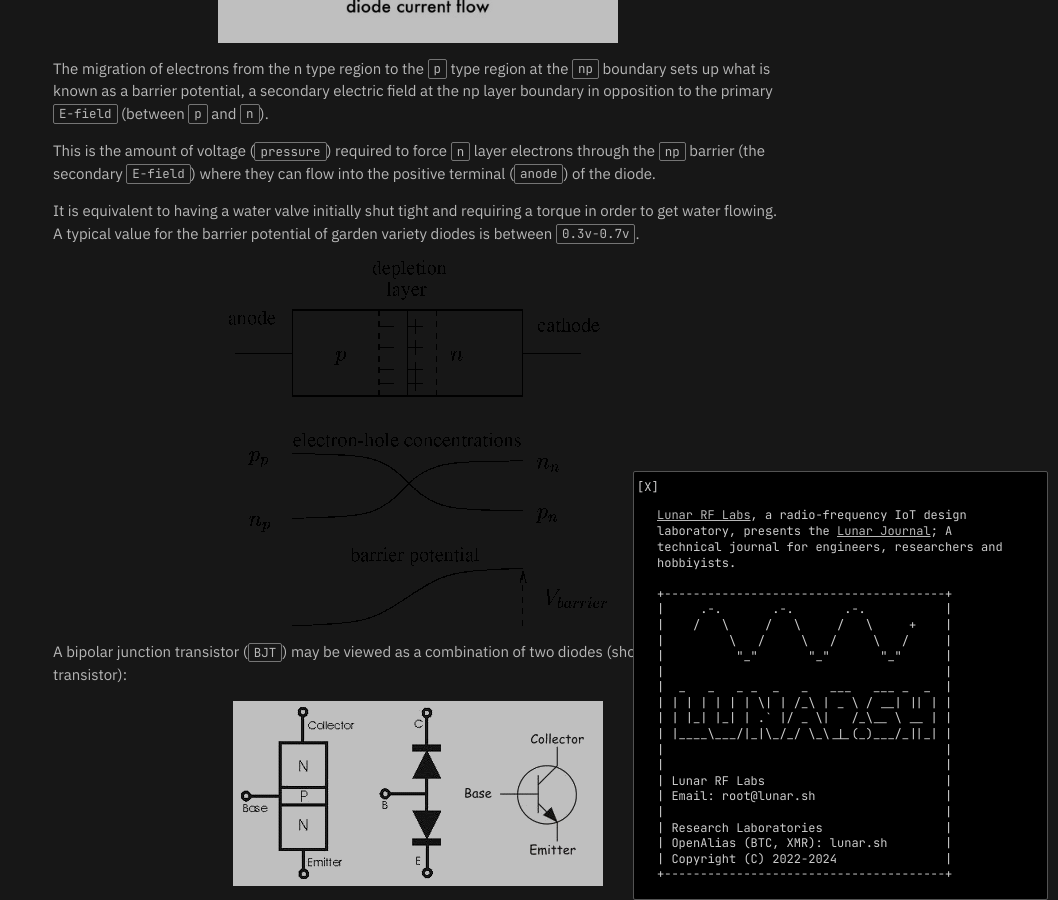
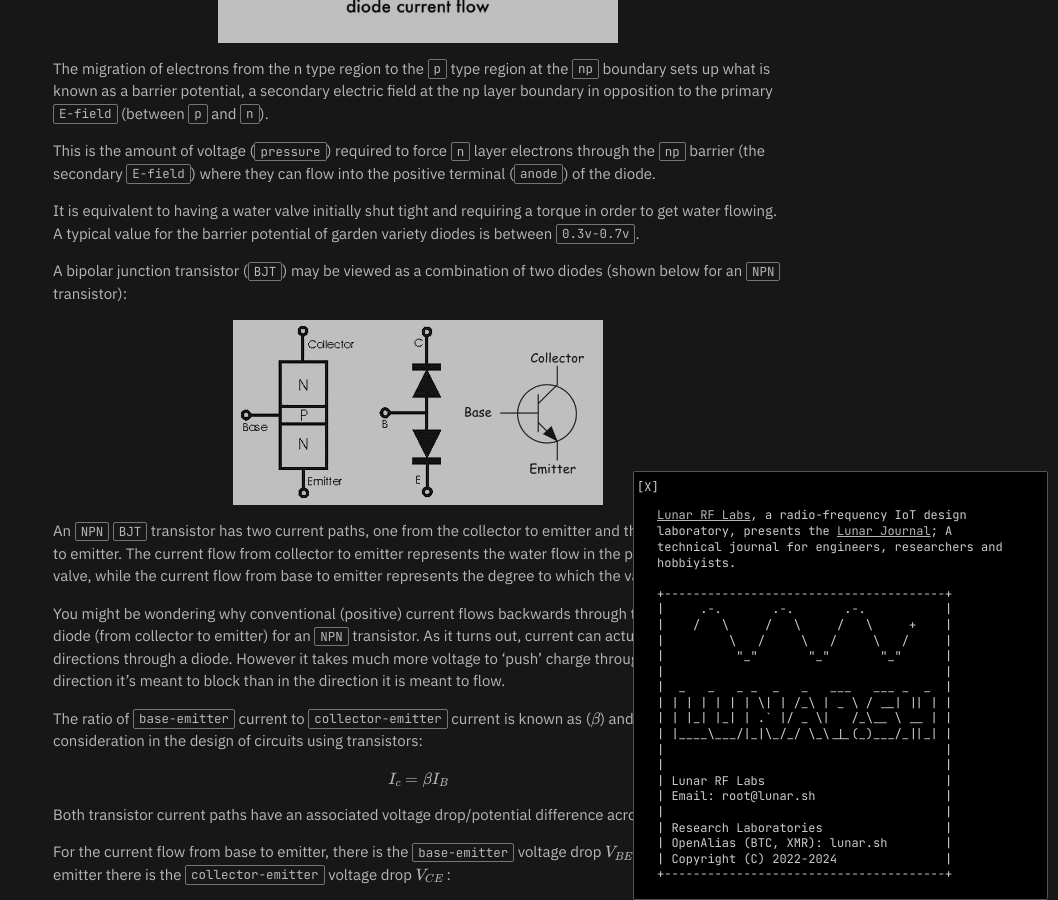
Before and after one commit to lunar-sh/journal.lunar.sh, a Jekyll site: the page built from _posts/2020-11-03-transistor-design-for-newbies.md, in a window 1280 px wide and 900 px high, scrolled down 3155 px. Shown: the whole window, without its empty margins (222-1280 px from the left). Built offline with Jekyll 4.4.1, drawn with Linux system fonts in a browser that asks for light colours; nearby versions of some CDN libraries.

Commit message:
Update 2020-11-03-transistor-design-for-newbies.md

```diff
--- a/_posts/2020-11-03-transistor-design-for-newbies.md
+++ b/_posts/2020-11-03-transistor-design-for-newbies.md
@@ -117,8 +117,6 @@ It is equivalent to having a water valve initially shut tight and requiring a
 torque in order to get water flowing. A typical value for the barrier potential
 of garden variety diodes is between `0.3v-0.7v`.
 
-![enter image description here](https://journal.lunar.sh/images/3/03.gif)
-
 A bipolar junction transistor (`BJT`) may be viewed as a combination of two diodes
 (shown below for an `NPN` transistor):
 
@@ -148,8 +146,6 @@ difference across them.
 For the current flow from base to emitter, there is the `base-emitter` voltage
 drop $$V_{BE}$$ and from collector to emitter there is the `collector-emitter`
 voltage drop $$V_{CE}$$ :
-
-![enter image description here](https://journal.lunar.sh/images/3/07.gif){:height="200px"}
 
 The values of $$V_{CE}$$, $$V_{BE}$$ and $$V_{CB}$$ have predictable
 values for the three modes of operation of a transistor, these are:
```
